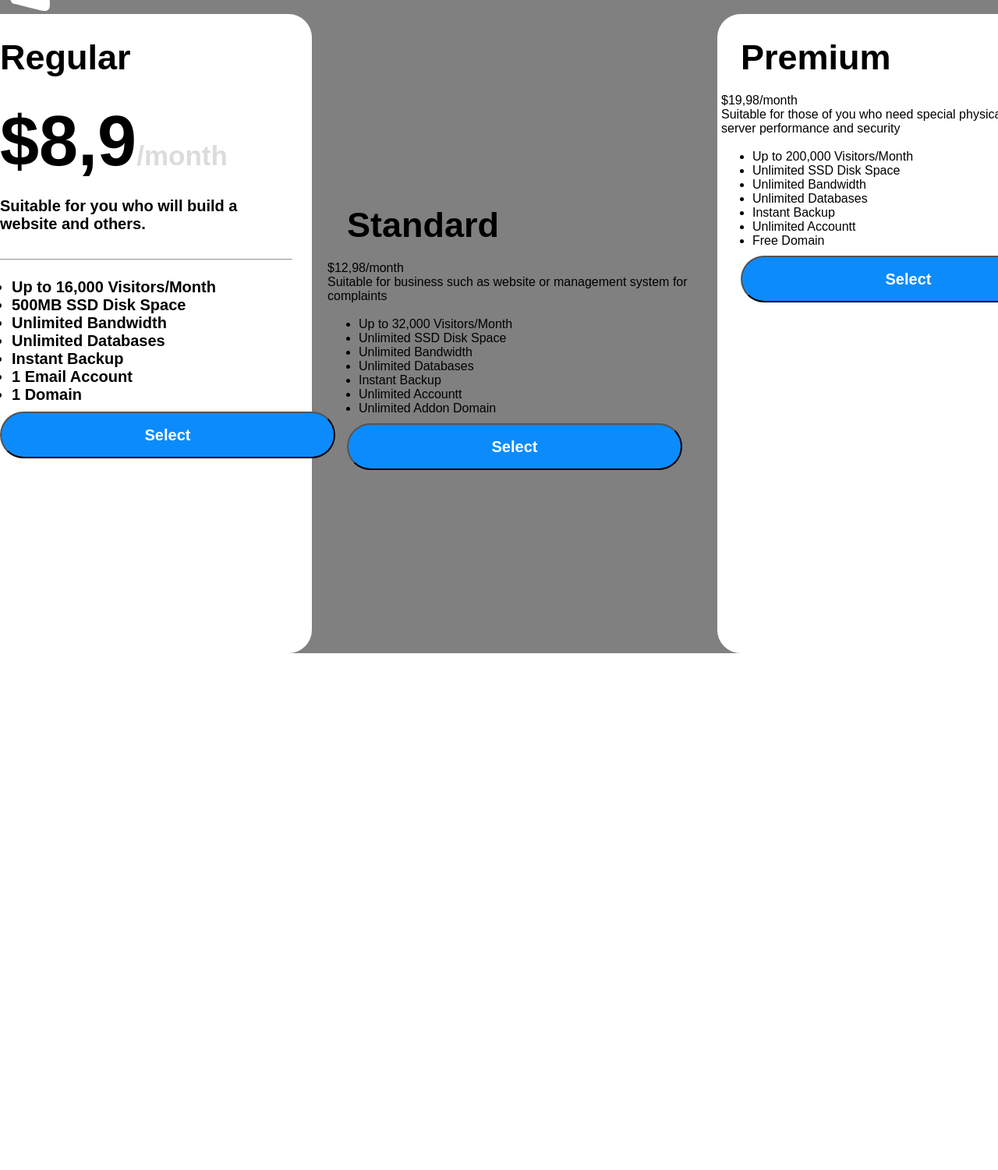
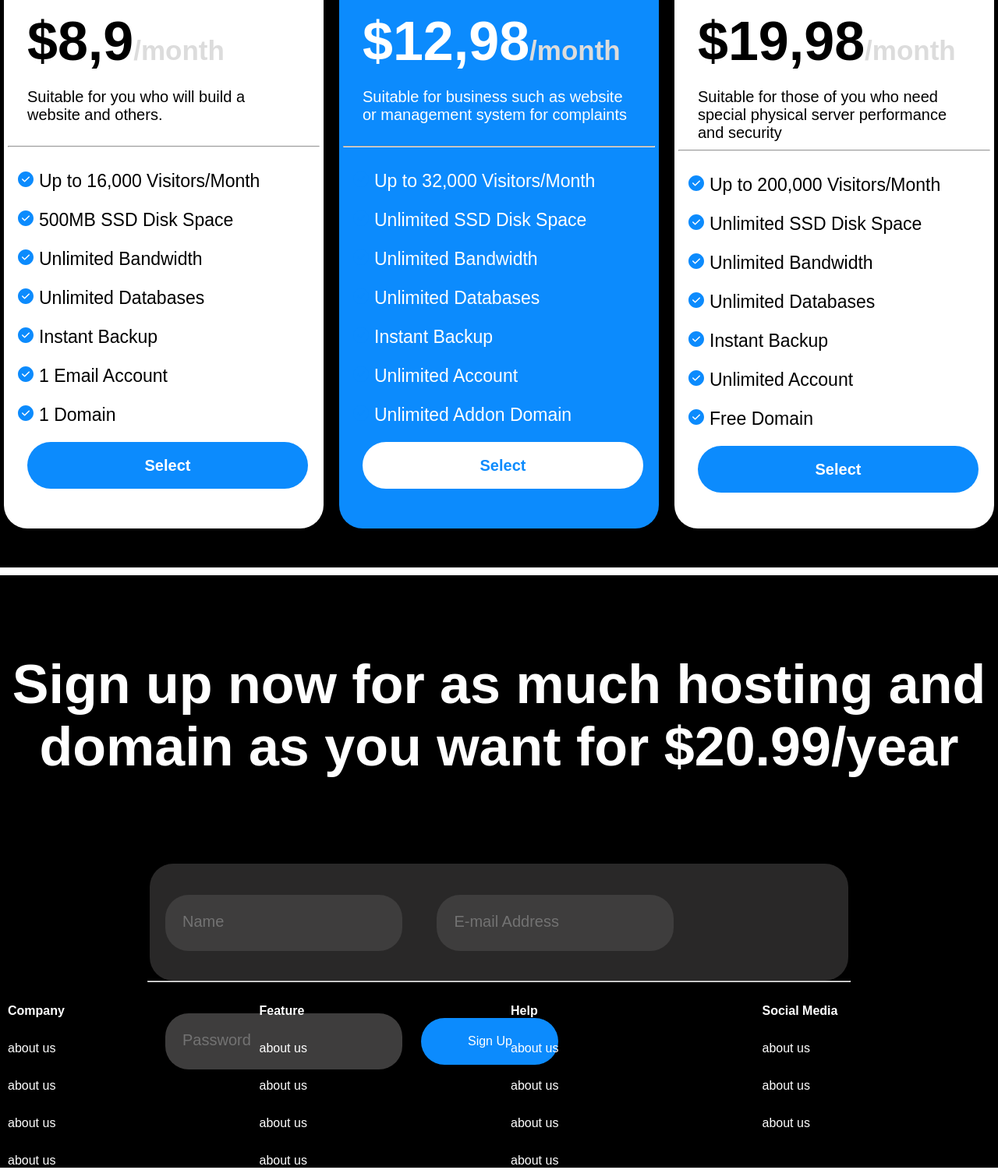
Before and after one commit to DaymanDev/practice, a plain HTML site: page Hosting Website/index.html in a window 1280 px wide. Shown: the part 2551-4052 px from the top of the page at 78% size. Before the commit the page ends 3389 px from the top, so only its background shows below. Drawn offline with Linux system fonts and the light colour scheme.

Commit message:
complete pricing section and add footer

```diff
--- a/Hosting Website/index.html
+++ b/Hosting Website/index.html
@@ -68,9 +68,9 @@
     </div>
     <!--Pricing Table-->
     <div class="price-section">
-        <img src="./image/arrow-right.svg" alt="image">
+        <img class="left-arrow" src="./image/arrow-right.svg" alt="image">
         <h3 class="inlineh3">Hosting your website with the services we provide</h3>
-        <img src="./image/arrow-left.svg" alt="image">
+        <img class="right-arrow" src="./image/arrow-left.svg" alt="image">
         <div class="price-table">
             <div class="regular">
                 <h4>Regular</h4>
@@ -93,8 +93,11 @@
             </div>
             <div class="standard">
                 <h4>Standard</h4>
-                <p>$12,98/month</p>
-                <p>Suitable for business such as website or management system for complaints</p>
+                <p class="price">$12,98<span style="color: gainsboro; font-size: 35px;">/month</span></p>
+                <p class="descrip">Suitable for business such as website or management system for complaints</p>
+                <br>
+                <hr style="color: gray;">
+
                 <br>
                 <ul>
                     <li>Up to 32,000 Visitors/Month</li>
@@ -102,7 +105,7 @@
                     <li>Unlimited Bandwidth</li>
                     <li>Unlimited Databases</li>
                     <li>Instant Backup</li>
-                    <li>Unlimited Accountt</li>
+                    <li>Unlimited Account</li>
                     <li>Unlimited Addon Domain</li>
 
                 </ul>
@@ -110,8 +113,10 @@
             </div>
             <div class="premium">
                 <h4>Premium</h4>
-                <p>$19,98/month</p>
-                <p>Suitable for those of you who need special physical server performance and security</p>
+                <p class="price">$19,98<span style="color: gainsboro; font-size: 35px;">/month</span></p>
+                <p class="descrip">Suitable for those of you who need special physical server performance and security</p>
+
+                <hr style="color: gray;">
                 <br>
                 <ul>
                     <li>Up to 200,000 Visitors/Month</li>
@@ -119,7 +124,7 @@
                     <li>Unlimited Bandwidth</li>
                     <li>Unlimited Databases</li>
                     <li>Instant Backup</li>
-                    <li>Unlimited Accountt</li>
+                    <li>Unlimited Account</li>
                     <li>Free Domain</li>
 
                 </ul>
@@ -128,6 +133,84 @@
         </div>
 
     </div>
+    <!--Feedback Section-->
+   <!-- <div class="feedback">
+        <div class="feed-head">
+            <h4>What do our customers say?</h4>
+            <p>You will definitely be surprised how our customers comment on what we do so well. because we really prioritize the satisfaction of our customers.</p>
+        </div>
+        <div class="scroll-container">
+            <div class="feed contain1">
+                <img src="./image/Vector.svg" alt="img">
+                <img src="./image/Vector-1.svg" alt="img">
+                <h5>Slamet Wijaya</h5>
+                <span>CEO Tokped</span>
+                <p>Web hosting that I highly recommend because the service provided is very good, hosting is fast so with a pretty fantastic speed.</p>
+                <img src="./image/Star.svg" alt="img">
+                <img src="./image/Star.svg" alt="img">
+                <img src="./image/Star.svg" alt="img">
+                <img src="./image/Star.svg" alt="img">
+            </div>
+            <div class="feed contain2">
+                <img src="./image/Vector.svg" alt="img">
+                <img src="./image/Vector-1.svg" alt="img">
+                <h5>Slamet Wijaya</h5>
+                <span>CEO Tokped</span>
+                <p>Web hosting that I highly recommend because the service provided is very good, hosting is fast so with a pretty fantastic speed.</p>
+                <img src="./image/Star.svg" alt="img">
+                <img src="./image/Star.svg" alt="img">
+                <img src="./image/Star.svg" alt="img">
+                <img src="./image/Star.svg" alt="img">
+            </div>
+            <div class="feed contain3">
+                <img src="./image/Vector.svg" alt="img">
+                <img src="./image/Vector-1.svg" alt="img">
+                <h5>Slamet Wijaya</h5>
+                <span>CEO Tokped</span>
+                <p>Web hosting that I highly recommend because the service provided is very good, hosting is fast so with a pretty fantastic speed.</p>
+                <img src="./image/Star.svg" alt="img">
+                <img src="./image/Star.svg" alt="img">
+                <img src="./image/Star.svg" alt="img">
+                <img src="./image/Star.svg" alt="img">
+            </div>
+        </div>
+
+    </div> -->
+    <div class="footer">
+        <h3>Sign up now for as much hosting and domain as you want for $20.99/year
+        </h3>
+        <form action="mailto:exemple@yahoo.fr">
+            <input type="text" name="name" placeholder="Name">
+            <input type="email" name="email" placeholder="E-mail Address">
+            <input type="password" name="password" placeholder="Password">
+            <button>Sign Up</button>
+
+        </form>
+        <hr style="background-color: #343434 ; color: #343434; width: 900px; margin: auto;">
+        <br>
+        <div class="footer-info">
+            <h4>Company</h4>
+            <h4>Feature</h4>
+            <h4>Help</h4>
+            <h4>Social Media</h4>
+            <p>about us</p>
+            <p>about us</p>
+            <p>about us</p>
+            <p>about us</p>
+            <p>about us</p>
+            <p>about us</p>
+            <p>about us</p>
+            <p>about us</p>
+            <p>about us</p>
+            <p>about us</p>
+            <p>about us</p>
+            <p>about us</p>
+            <p>about us</p>
+            <p>about us</p>
+            <p>about us</p>
+
+        </div>
+    </div>
 
 </body>
 </html>
--- a/Hosting Website/style.css
+++ b/Hosting Website/style.css
@@ -214,16 +214,30 @@ ul li a:hover{
     color: gray ;
 }
 .price-section {
-    background-color:grey;
+    background-color:black;
+    position: relative;
+    padding: 50px;
 }
 .inlineh3 {
-margin: 0px auto;
+margin: 90px auto;
 color: white;
-font-size: 80px;
-width:1200px;
+font-size: 65px;
+width:1000px;
 text-align: center;
+}
 
+.left-arrow{
+
+    position: absolute;
+    top: 100px;
+    right: 300px;
 }
+.right-arrow{
+    position: absolute;
+    top: 100px;
+    left: 300px;
+}
+
 .price-table{
     display: flex;
     justify-content: center;
@@ -232,33 +246,50 @@ text-align: center;
 }
 .regular,.premium{
     width: 400px;
-    height: 800px;
+    height: 750px;
     background-color: white;
     border-radius: 30px;
     padding: 10px 5px;
 }
-.regular ,   h4{
+.standard{
+    width: 400px;
+    height: 750px;
+    background-color:#0c8bfd;
+    border-radius: 30px;
+    padding: 10px 5px;
+    color: white;
+}
+.regular h4,.standard h4,.premium h4{
     padding:20px 25px;
-    font-size: 45px;
+    font-size: 40px;
+    font-weight: 700;
 }
-.regular ,   .price{
-    font-size: 90px;
+.price{
+    font-size: 70px;
     padding: 10px 25px;
+    font-weight: 550;
 }
-.regular , .descrip{
+.descrip{
     padding: 10px 25px;
     font-size: 20px;
-    font-weight: 600;
+    font-weight: 500;
+}
+.regular ul li,.standard ul li,.premium ul li{
+    line-height: 50px;
+    font-size: 23px;
+    list-style-image: url(./image/blue-tick.svg);
 }
 .price-button {
     margin:10px 25px;
     height: 60px;
-    width: 430px;
+    width: 360px;
     background-color: #0c8bfd;
     color: white;
     font-size: 20px;
     font-weight: 600;
     border-radius: 30px;
+    border: none;
+
 }
 .price-button:hover{
     border: #0c8bfd 2px solid;
@@ -266,3 +297,68 @@ text-align: center;
     color: #0c8bfd;
     cursor: pointer;
 }
+.standard .price-button {
+    border: 2px white solid;
+    background-color: white;
+    color: #0c8bfd;
+}
+.standard .price-button:hover{
+    border: white 2px solid;
+    background-color:#0c8bfd;
+    color: white;
+    cursor: pointer;
+}
+.footer{
+    background-color: black;
+
+}
+.footer h3 {
+    font-size:70px;
+
+    text-align: center;
+    margin: 10px auto;
+    padding: 100px 0px;
+    color: white;
+}
+.footer form {
+    background-color: #292828;
+    margin:0px auto;
+
+    height:150px;
+    width:70%;
+    border-radius:30px;
+}
+.footer form input{
+    background-color:#3e3d3d;
+    height:70px;
+    width:300px;
+    border-radius:30px;
+    border:none;
+    margin: 40px 20px;
+}
+.footer form button{
+    background-color: #0c8bfd;
+    color: white;
+    height: 60px;
+    width: 176px;
+    border: 0px;
+    border-radius: 30px;
+    font-size: 16px;
+    cursor: pointer;
+}
+.footer form input::placeholder{
+    color: gray;
+    font-size:20px;
+    padding: 0px 20px;
+    opacity: 0.8;
+}
+.footer-info{
+    margin: 10px;
+    color: white;
+    display: grid;
+    grid-template-columns: repeat(4,1fr);
+    grid-template-rows: repeat(5,1fr);
+    justify-content: center;
+    align-items: center;
+    gap: 30px;
+}
```
Also changed, not shown: Hosting Website/image/Star.svg (added), Hosting Website/image/Vector-1.svg (added), Hosting Website/image/Vector.svg (added), Hosting Website/image/blue-tick.svg (added).
